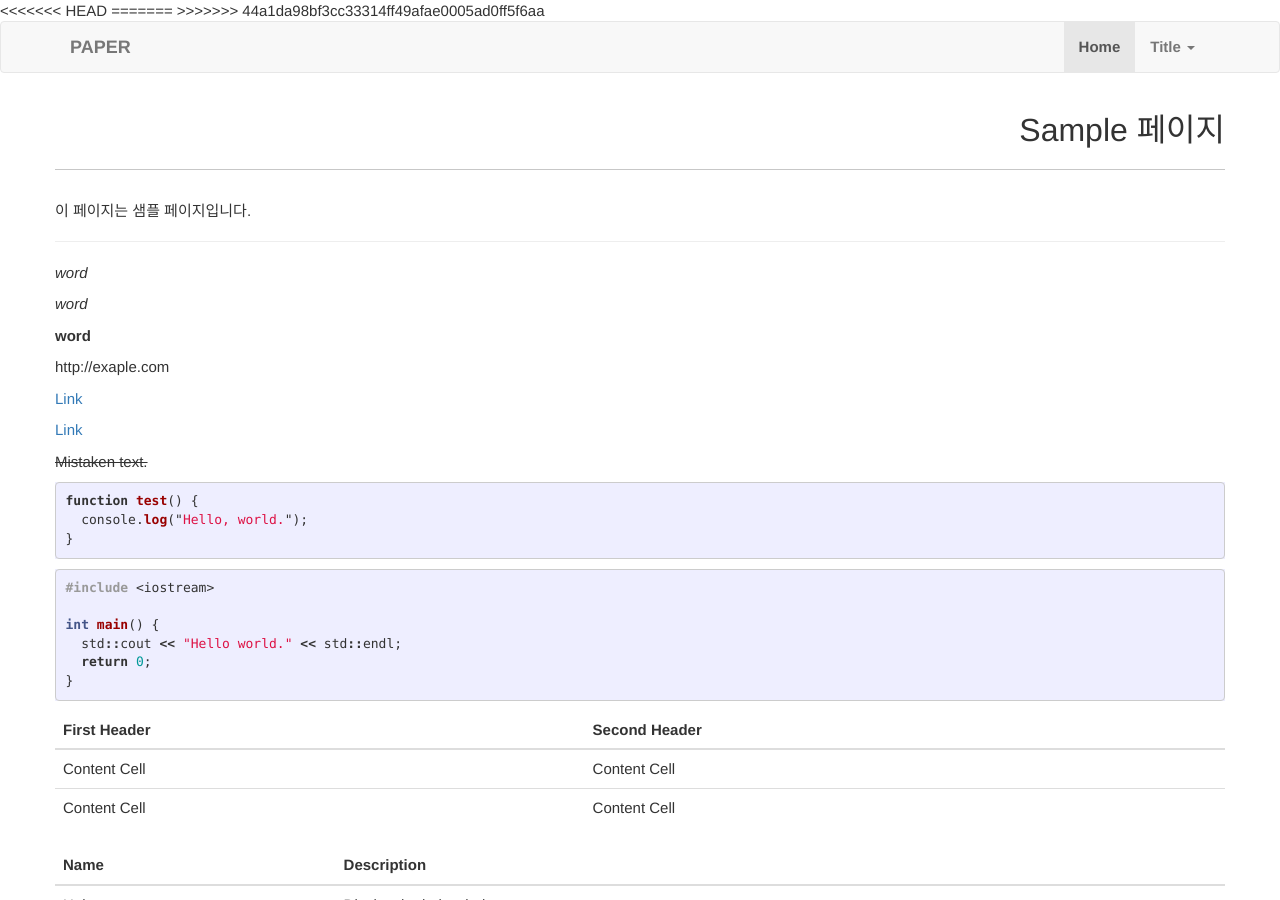
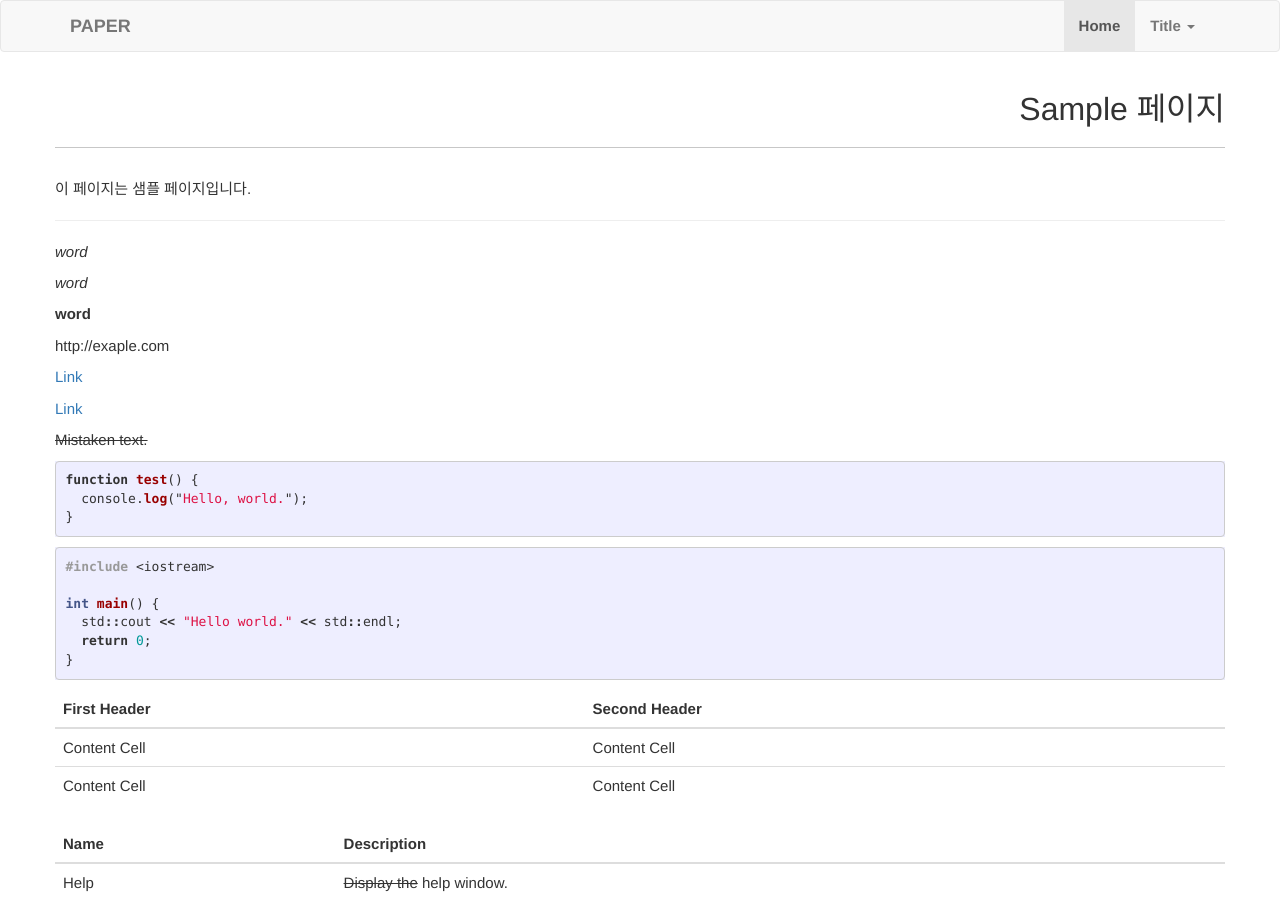
Before and after one commit to norman3/papers, a Jekyll site: the page built from sample.md, in a window 1280 px wide and 900 px high. Built offline with Jekyll 4.4.1, drawn with Linux system fonts in a browser that asks for light colours; nearby versions of some CDN libraries; library files that are not in the unit come from our copies; formulas are drawn with MathJax 3.

Commit message:
fix typo

```diff
--- a/_includes/head.html
+++ b/_includes/head.html
@@ -7,12 +7,7 @@
   <link rel="stylesheet" href="{{ "/css/font-awesome.min.css" | prepend: site.baseurl }}">
   <link rel="canonical" href="{{ page.url | replace:'index.html','' | prepend: site.baseurl | prepend: site.url }}">
   <script src="{{ "/js/jquery-1.12.0.min.js" | prepend: site.baseurl }}"></script>
-<<<<<<< HEAD
   <script src="https://maxcdn.bootstrapcdn.com/bootstrap/3.3.5/js/bootstrap.min.js"></script>
   <script type="text/javascript" src="https://cdn.mathjax.org/mathjax/latest/MathJax.js?config=TeX-AMS-MML_HTMLorMML"></script>
-=======
-  <script src="https://maxcdn.bootstrapcdn.com/bootstrap/3.3.5/js/bootstrap.min.js"></script>
-  <script type="text/javascript" src="https://cdn.mathjax.org/mathjax/latest/MathJax.js?config=TeX-AMS-MML_HTMLorMML"></script>
->>>>>>> 44a1da98bf3cc33314ff49afae0005ad0ff5f6aa
   <link rel="shortcut icon" href="{{ site::baseurl }}/images/favicon.png" type="image/x-icon">
 </head>
```
